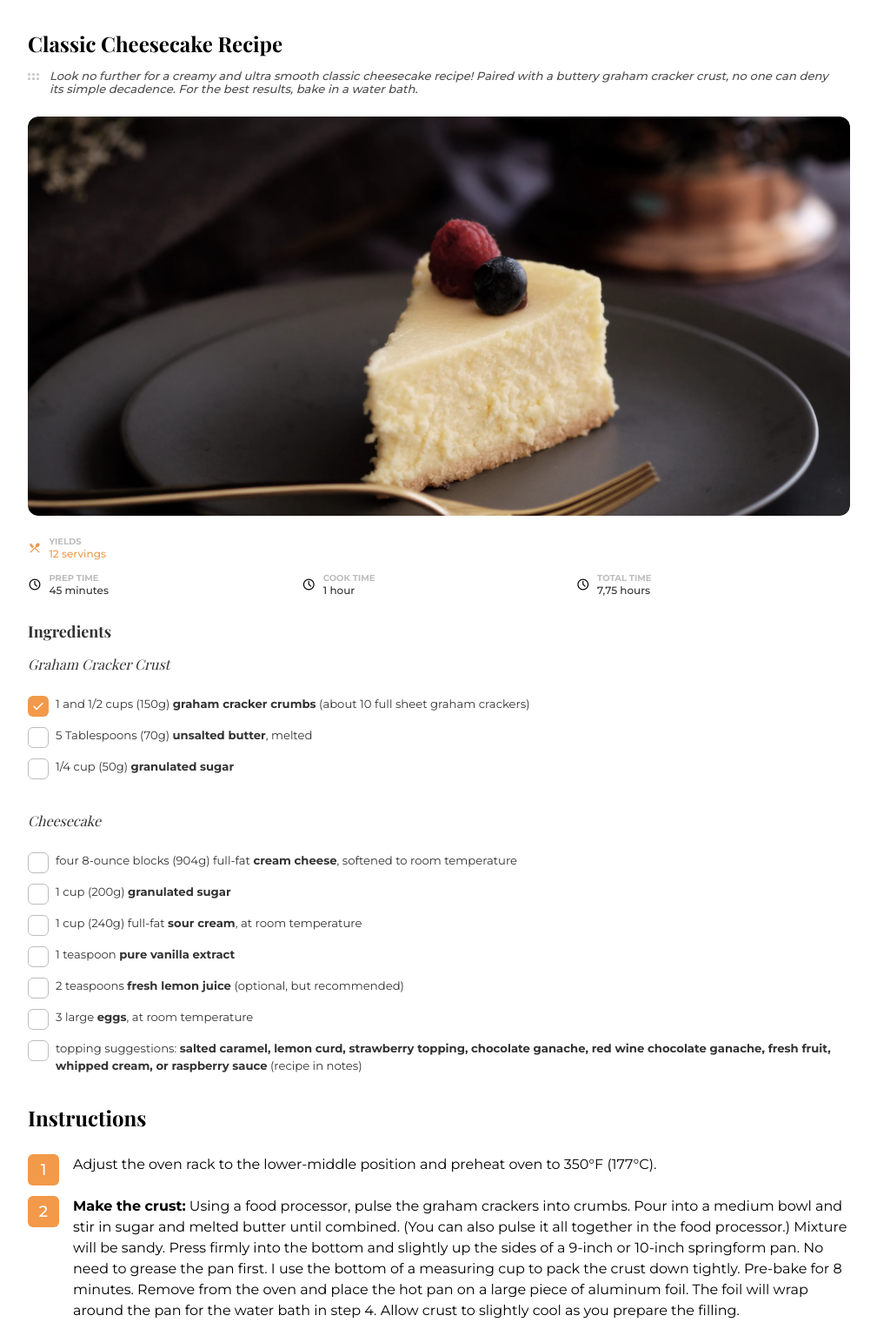
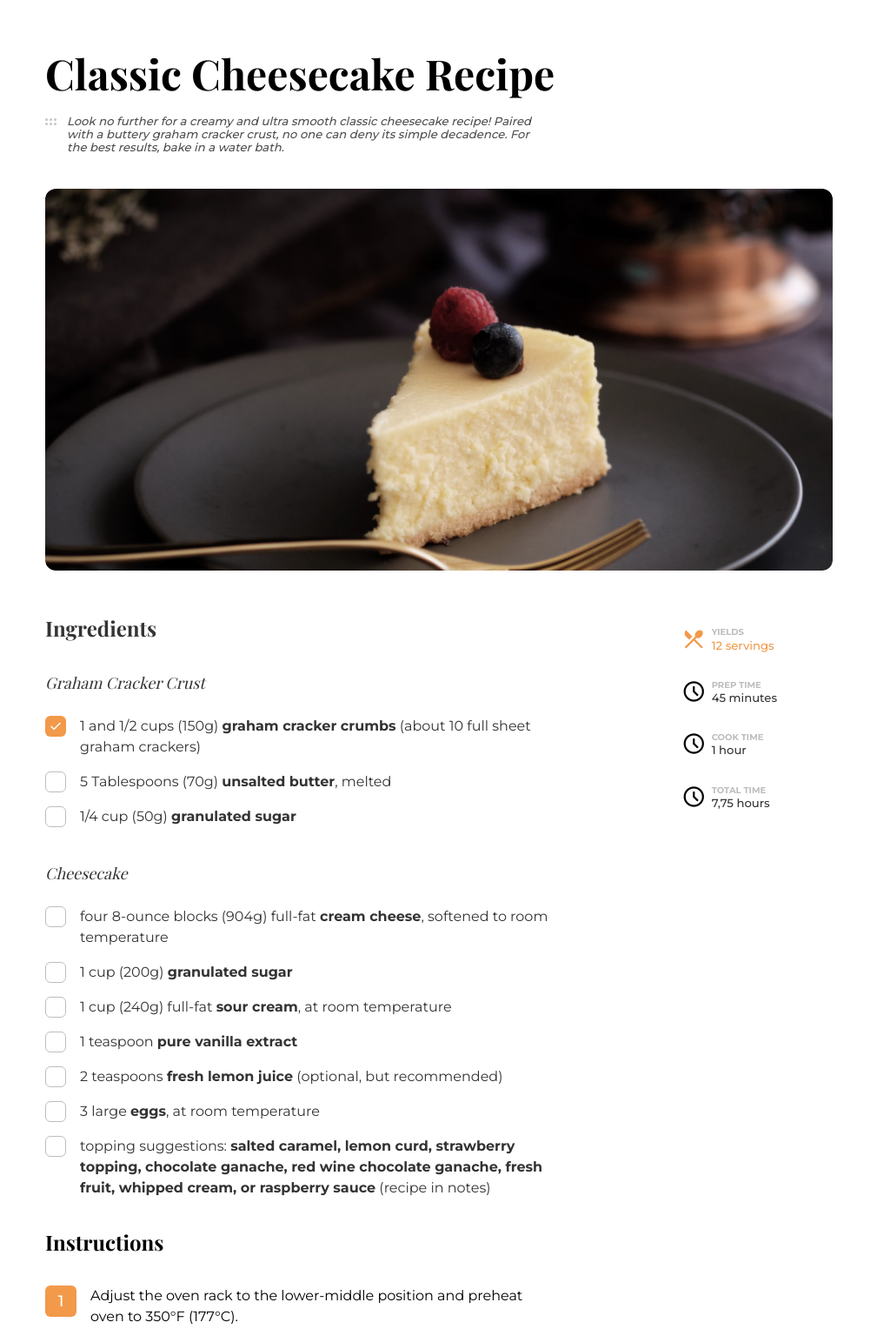
Before and after one commit to monk-tests/dev-challenges-reciep-blog, a plain HTML site: page index.html in a window 1280 px wide. Shown: the top 1528 px of the page at 87% size, without its empty margins (135-1144 px from the left). Drawn offline with nearby package versions, Linux system fonts and the light colour scheme; a web font is replaced by a local one.

Commit message:
added desktop version

```diff
--- a/index.html
+++ b/index.html
@@ -365,6 +365,7 @@
                             </ol>
                         </div>
                     </div>
+                </div>
                 <p class="recipe-source">
                     Source: <br>
                     <a
@@ -372,8 +373,21 @@
                         >https://sallysbakingaddiction.com/classic-cheesecake/</a
                     >
                 </p>
+            </main>
+            <div class="credit">
+                <p>
+                    created by
+                    <a class="credit--user" href="https://github.com/monk-tests"
+                        >monk</a
+                    >
+                    -
+                    <a
+                        class="credit--devchallenges"
+                        href="https://devchallenges.io/"
+                        >devChallenges.io</a
+                    >
+                </p>
             </div>
-            </main>
         </div>
     </body>
 </html>
--- a/style.css
+++ b/style.css
@@ -256,7 +256,7 @@ ul {
 /* * mobile */
 
 .container {
-    padding: 0 .75rem;
+    padding: 0 1rem;
 }
 header {
     padding-top: 2rem;
@@ -327,7 +327,7 @@ header div {
 .sub-recipe ul {
     margin-top: 1.5rem;
     display: grid;
-    gap: .75rem;
+    gap: 1rem;
     font-size: var(--fs-200);
 }
 
@@ -357,3 +357,115 @@ header div {
     color: inherit;
     text-decoration: none;
 }
+
+@media (min-width: 600px)
+{
+    .container {
+        padding: 0 2rem;
+    }
+    header, .recipe-ingredients, .recipe-instructions {
+        max-width: 37rem;
+    }
+    .detail {
+        column-gap: .75rem;
+    }
+    .detail-itself {
+        font-size: var(--fs-200);
+    }
+    .detail-icon {
+        font-size: var(--fs-500);
+    }
+    .detail-name,
+    .detail-itself {
+        line-height: .825rem;
+    }
+    .ingredient {
+        gap: 1rem;
+    }
+    .ingredient p {
+        font-size: var(--fs-300);
+    }
+    .recipe-ingredients {
+        margin-top: 2.5rem;
+    }
+    .recipe-source {
+        margin-top: 2rem;
+    }
+}
+@media (min-width: 900px) {
+    .recipe {
+        display: flex;
+        flex-direction: row-reverse;
+        align-items: flex-start;
+        justify-content: space-between;
+    }
+    .recipe-quick-details {
+        display: flex;
+        flex-direction: column;
+        margin: 4rem;
+    }
+    .detail-icon {
+        font-size: 1.75rem;
+    }
+    .recipe-quick-details {
+        gap: 2rem;
+    }
+
+    /*  */
+    header {
+        padding-top: 3rem;
+    }
+    .recipe-title {
+        font-size: var(--fs-700);
+    }
+    .recipe-img {
+        margin-top: 2.5rem;
+    }
+
+    /*  */
+    .recipe-ingredients h2 {
+        font-size: var(--fs-500);
+        margin-top: 3rem;
+    }
+    .recipe-ingredients h3 {
+        font-size: var(--fs-400);
+    }
+    .sub-recipe:first-of-type {
+        margin-top: 2rem;
+    }
+    .sub-recipe {
+        margin-top: 2.5rem;
+    }
+
+    .recipe-instructions ol {
+        margin-top: 2rem;
+        gap: 1.5rem;
+    }
+}
+
+/* credit */
+
+.credit {
+    display: flex;
+    justify-content: center;
+    margin-top: 10rem;
+    margin-bottom: 2rem;
+
+    color: #a9a9a9;
+    font-family:'Montserrat', sans-serif;;
+    font-size: 14px;
+}
+.credit a {
+    color: inherit;
+}
+.credit--user {
+    font-weight: var(--fw-bold);
+}
+.credit--devchallenges {
+    text-decoration: none;
+}
+/* @media (min-width: 900px) {
+    .credit {
+        display: flex;
+    }
+} */
```
Lines whose indentation alone changed are shown as unchanged.
